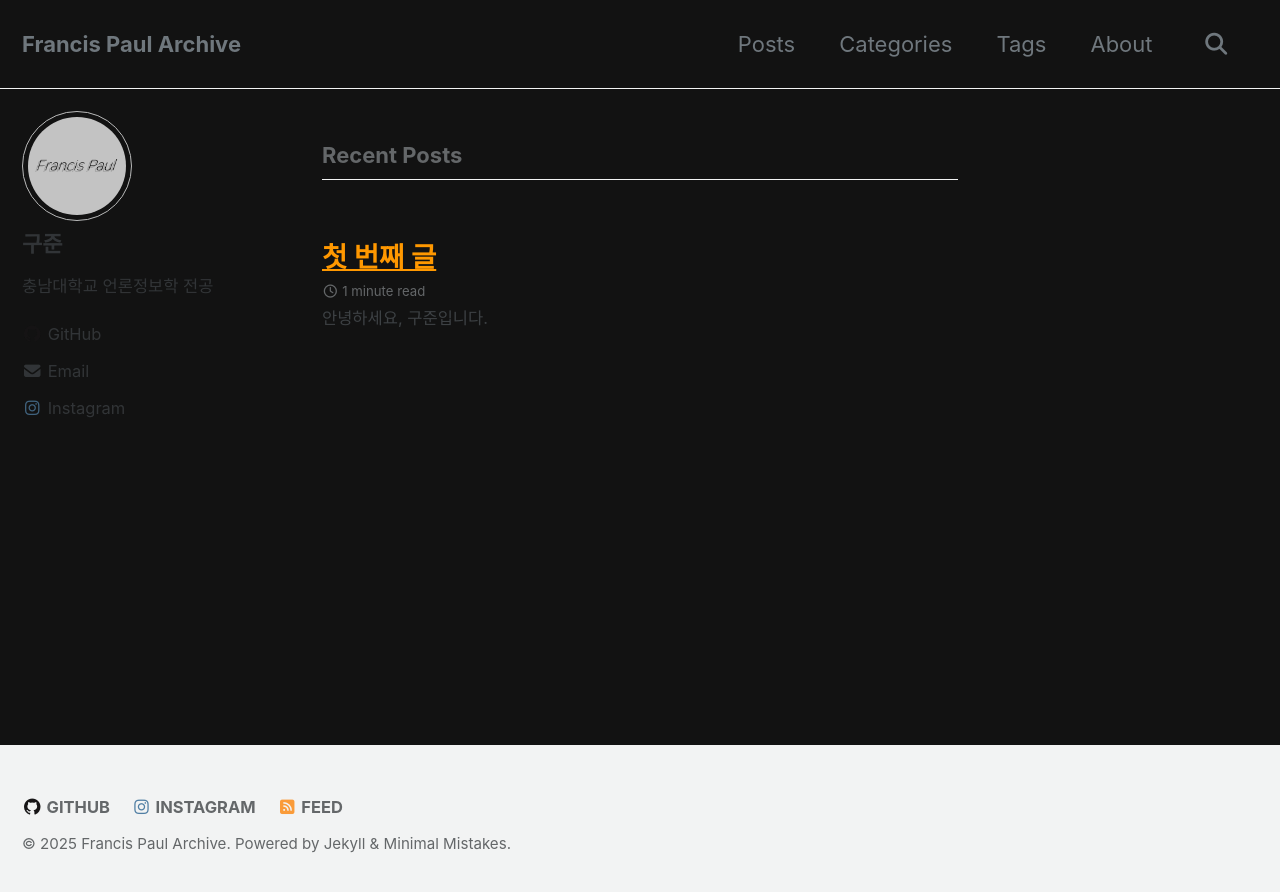
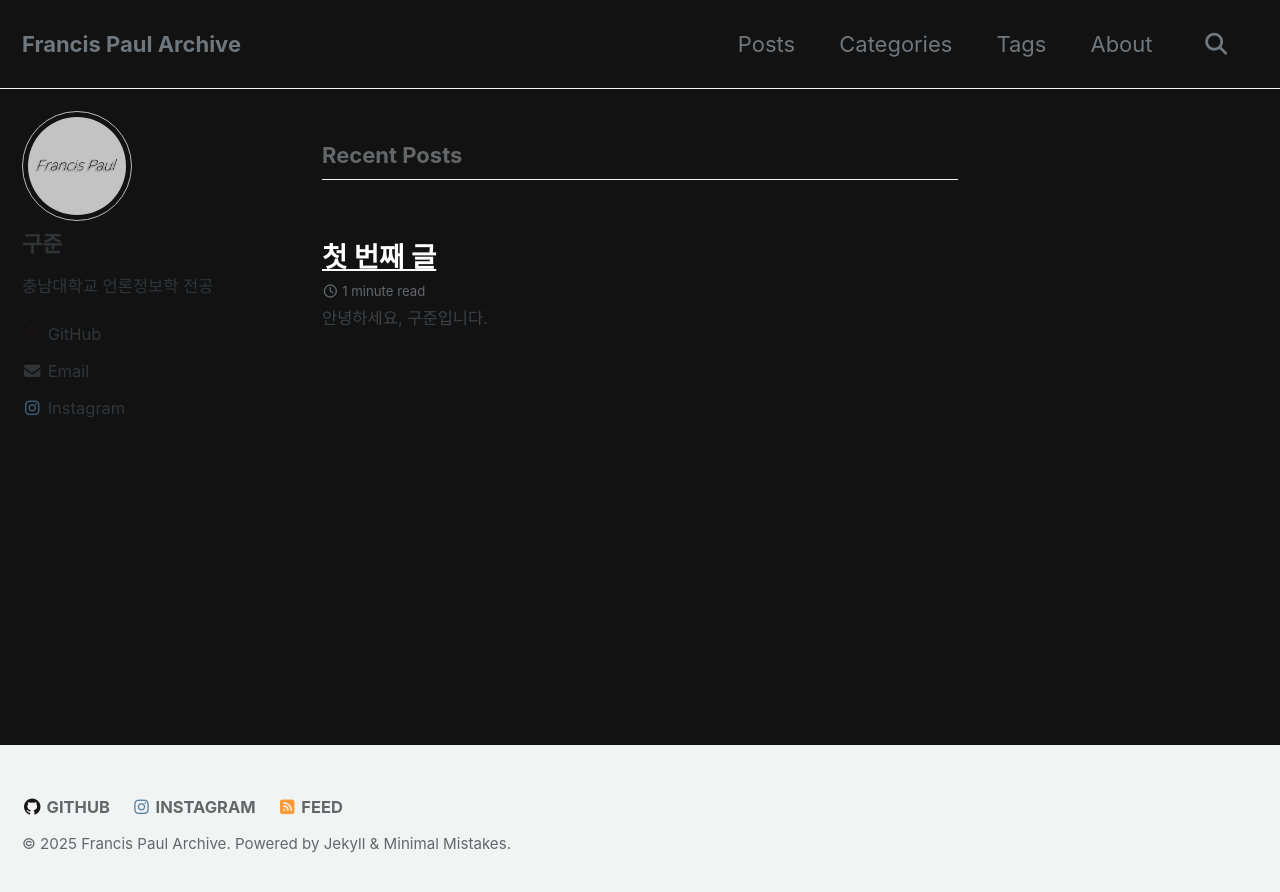
Before and after one commit to Francis-Paul-0109/Francis-Paul-0109.github.io, a Jekyll site: the page built from index.html, in a window 1280 px wide. Shown: the top 892 px of the page. Built offline with Jekyll 4.4.1, drawn with Linux system fonts in a browser that asks for light colours; cached includes are drawn as plain includes; the list of posts is cut into pages by our own code.

Commit message:
Update _dark.scss

```diff
--- a/_sass/minimal-mistakes/skins/_dark.scss
+++ b/_sass/minimal-mistakes/skins/_dark.scss
@@ -12,38 +12,38 @@
 $blockquote-color: #ffffff;
 
 // 링크 색상
-$link-color: #ff9800;
-$link-hover-color: #ffc107;
+$link-color: #ffffff;
+$link-hover-color: #ffffff;
 
 // 헤더/네비게이션
 $header-background: #1f1f1f;
-$header-text-color: #e0e0e0;
+$header-text-color: #ffffff;
 
 // 사이드바
 $sidebar-background: #1f1f1f;
-$sidebar-text-color: #e0e0e0;
-$sidebar-link-color: #ff9800;
-$sidebar-link-hover-color: #ffc107;
+$sidebar-text-color: #ffffff;
+$sidebar-link-color: #ffffff;
+$sidebar-link-hover-color: #ffffff;
 
 // 푸터
-$footer-background: #1f1f1f;
-$footer-text-color: #e0e0e0;
-$footer-link-color: #ff9800;
-$footer-link-hover-color: #ffc107;
+$footer-background: #000000;
+$footer-text-color: #ffffff;
+$footer-link-color: #ffffff;
+$footer-link-hover-color: #ffffff;
 
 // 코드 블록
 $code-background: #1e1e1e;
 $code-text-color: #ffffff;
-$code-comment-color: #888888;
-$code-keyword-color: #ff9800;
-$code-string-color: #4caf50;
+$code-comment-color: #ffffff;
+$code-keyword-color: #ffffff;
+$code-string-color: #ffffff;
 
 // 테이블
 $table-border-color: #333333;
 $table-header-background: #1f1f1f;
-$table-header-text-color: #e0e0e0;
+$table-header-text-color: #ffffff;
 $table-row-background: #1a1a1a;
-$table-row-text-color: #e0e0e0;
+$table-row-text-color: #ffffff;
 
 // 강조/하이라이트
 $accent-color: #ff9800;
```
